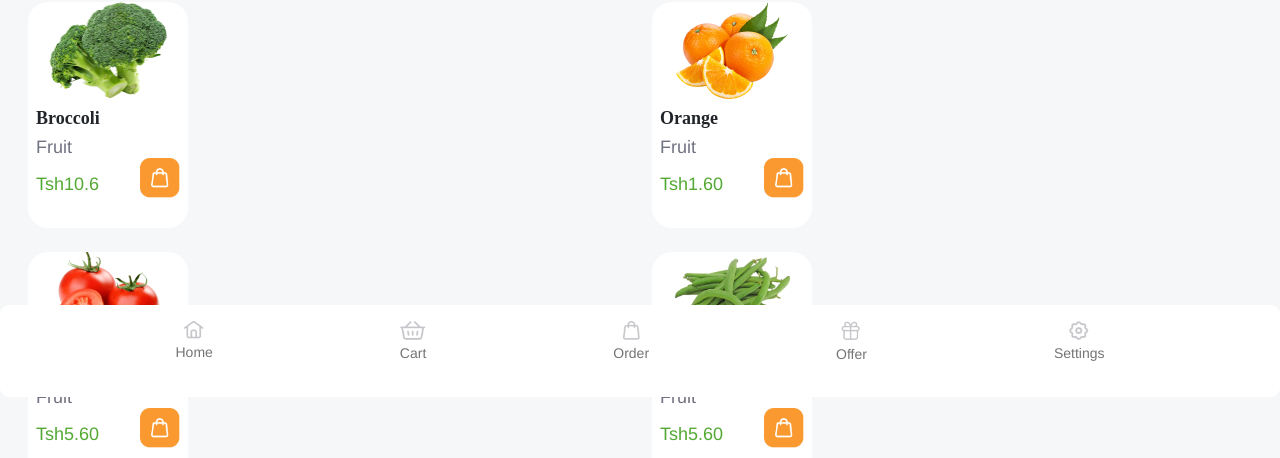
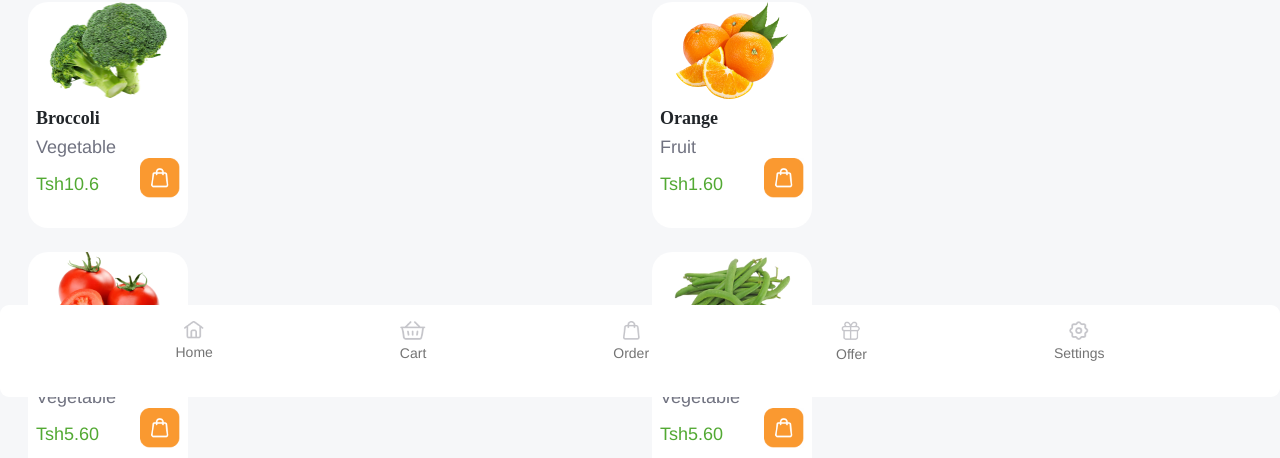
Before and after one commit to michaelchristwin/farm-to-door, a React (Create React App) app: page /farm-to-door/home in a window 1280 px wide. Shown: the part 403-861 px from the top of the page. Built offline with nearby package versions, Linux system fonts and the light colour scheme.

Commit message:
Search funcionality Added

```diff
--- a/src/Components/JSX/product.jsx
+++ b/src/Components/JSX/product.jsx
@@ -9,7 +9,7 @@ function Product(props) {
         className={`${props.className} mx-auto d-block my-2`}
       />
       <span className="product-name ms-2 d-block">{props.name}</span>
-      <span className="type d-block mt-2 ms-2">Fruit</span>
+      <span className="type d-block mt-2 ms-2">{props.type}</span>
       <div className="d-flex justify-content-between px-2">
         <p className="price mt-3">Tsh{props.price}</p>
         <img src={Cart} alt="cart" className="cart" />
--- a/src/Components/Pages/home.jsx
+++ b/src/Components/Pages/home.jsx
@@ -23,7 +23,7 @@ function Home() {
     setSearch({ ...search, query: e.target.value });
   }
   function handleKeypress(e) {
-    let input = e.target.value;
+    return null;
   }
 
   return (
@@ -82,6 +82,7 @@ function Home() {
             className="strawberry"
             name="Strawberry"
             price="10.6"
+            type="Fruit"
           />
         </Col>
         <Col>
@@ -90,6 +91,7 @@ function Home() {
             className="avacado"
             name="Avacado"
             price="10.6"
+            type="Fruit"
           />
         </Col>
       </Row>
@@ -100,15 +102,28 @@ function Home() {
             className="brocolli"
             name="Broccoli"
             price="10.6"
+            type="Vegetable"
           />
         </Col>
         <Col>
-          <Product img={Orange} className="orange" name="Orange" price="1.60" />
+          <Product
+            img={Orange}
+            className="orange"
+            name="Orange"
+            price="1.60"
+            type="Fruit"
+          />
         </Col>
       </Row>
       <Row className="px-3 mx-auto mt-3 mb-5">
         <Col>
-          <Product img={Tomato} className="tomato" name="Tomato" price="5.60" />
+          <Product
+            img={Tomato}
+            className="tomato"
+            name="Tomato"
+            price="5.60"
+            type="Vegetable"
+          />
         </Col>
         <Col>
           <Product
@@ -116,6 +131,7 @@ function Home() {
             className="green-beans"
             name="Greenbeans"
             price="5.60"
+            type="Vegetable"
           />
         </Col>
       </Row>
--- a/src/Components/Pages/home_s.jsx
+++ b/src/Components/Pages/home_s.jsx
@@ -11,27 +11,20 @@ function HomeS() {
   const [search, setSearch] = useState({
     query: "",
   });
+
   console.log(search);
+
   function handleinput(e) {
     setSearch({ ...search, query: e.target.value });
   }
 
-  function result() {
-    ProductList.map((product) => {
-      return search.query.toLowerCase() === product.name.toLowerCase() ? (
-        <Items
-          name={product.name}
-          img={product.img}
-          price={product.price}
-          key={product.name}
-        />
-      ) : (
-        false
-      );
-    });
+  function filterData(data) {
+    return data.filter((item) =>
+      item.name.toLowerCase().includes(search.query.toLowerCase())
+    );
   }
 
-  const MyProducts = ProductList.map((product) => {
+  const filteredData = filterData(ProductList).map((product) => {
     return (
       <Items
         name={product.name}
@@ -41,6 +34,7 @@ function HomeS() {
       />
     );
   });
+
   return (
     <main className="px-3 home-s">
       <span className="welcome d-block mt-4">Welcome</span>
@@ -81,15 +75,14 @@ function HomeS() {
         <input
           className="form-control border-0 text-center srch me-1"
           type="search"
+          value={search.query}
           placeholder="Search Grocery"
           aria-label="Search"
           onChange={handleinput}
-          onKeyDown={result}
         />
       </div>
       <div className="item2 bg-white p-2 ps-list mx-auto mt-2 mb-4">
-        {result === false ? "No search result" : MyProducts}
-        {MyProducts}
+        {filteredData}
       </div>
       <NavBar />
     </main>
```
Also changed, not shown: src/Components/Pages/orange.jsx (added, +9 -0 lines).
